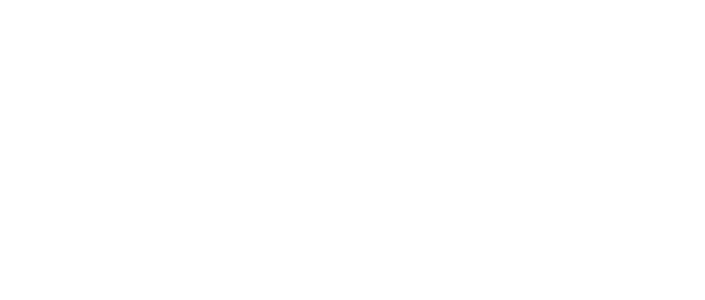
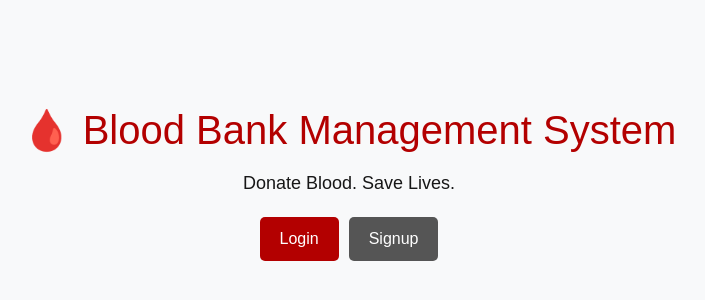
Before and after one commit to AS0825/blood-bank, a Next.js app: page / in a window 1280 px wide. Before the commit this address had no page. Shown: the part 220-520 px from the top of the page, without its empty margins (291-996 px from the left). Built offline with nearby package versions, Linux system fonts and the light colour scheme.

Commit message:
update Homepage UI

```diff
--- a/app/login/page.tsx
+++ b/app/login/page.tsx
@@ -1,47 +1,30 @@
-export default function Home() {
+"use client"
+
+import { useState } from "react"
+import { supabase } from "@/lib/supabase"
+import { useRouter } from "next/navigation"
+
+export default function Login() {
+  const [email, setEmail] = useState("")
+  const [password, setPassword] = useState("")
+  const router = useRouter()
+
+  const handleLogin = async () => {
+    const { error } = await supabase.auth.signInWithPassword({
+      email,
+      password,
+    })
+
+    if (error) alert(error.message)
+    else router.push("/dashboard")
+  }
+
   return (
-    <div style={{
-      minHeight: "100vh",
-      display: "flex",
-      flexDirection: "column",
-      justifyContent: "center",
-      alignItems: "center",
-      backgroundColor: "#f8f9fa"
-    }}>
-      <h1 style={{ fontSize: "40px", color: "#b30000" }}>
-        🩸 Blood Bank Management System
-      </h1>
-
-      <p style={{ marginTop: "10px", fontSize: "18px" }}>
-        Donate Blood. Save Lives.
-      </p>
-
-      <div style={{ marginTop: "20px" }}>
-        <a href="/login">
-          <button style={{
-            padding: "10px 20px",
-            marginRight: "10px",
-            backgroundColor: "#b30000",
-            color: "white",
-            border: "none",
-            borderRadius: "5px"
-          }}>
-            Login
-          </button>
-        </a>
-
-        <a href="/signup">
-          <button style={{
-            padding: "10px 20px",
-            backgroundColor: "#555",
-            color: "white",
-            border: "none",
-            borderRadius: "5px"
-          }}>
-            Signup
-          </button>
-        </a>
-      </div>
+    <div>
+      <h1>Login</h1>
+      <input placeholder="Email" onChange={(e)=>setEmail(e.target.value)} />
+      <input type="password" placeholder="Password" onChange={(e)=>setPassword(e.target.value)} />
+      <button onClick={handleLogin}>Login</button>
     </div>
-  );
+  )
 }
--- a/app/page.tsx
+++ b/app/page.tsx
@@ -1,13 +1,47 @@
-"use client"
-import { useRouter } from "next/navigation"
-import { useEffect } from "react"
+export default function Home() {
+  return (
+    <div style={{
+      minHeight: "100vh",
+      display: "flex",
+      flexDirection: "column",
+      justifyContent: "center",
+      alignItems: "center",
+      backgroundColor: "#f8f9fa"
+    }}>
+      <h1 style={{ fontSize: "40px", color: "#b30000" }}>
+        🩸 Blood Bank Management System
+      </h1>
 
-export default function Home() {
-  const router = useRouter()
+      <p style={{ marginTop: "10px", fontSize: "18px" }}>
+        Donate Blood. Save Lives.
+      </p>
 
-  useEffect(() => {
-    router.push("/login")
-  }, [])
+      <div style={{ marginTop: "20px" }}>
+        <a href="/login">
+          <button style={{
+            padding: "10px 20px",
+            marginRight: "10px",
+            backgroundColor: "#b30000",
+            color: "white",
+            border: "none",
+            borderRadius: "5px"
+          }}>
+            Login
+          </button>
+        </a>
 
-  return null
+        <a href="/signup">
+          <button style={{
+            padding: "10px 20px",
+            backgroundColor: "#555",
+            color: "white",
+            border: "none",
+            borderRadius: "5px"
+          }}>
+            Signup
+          </button>
+        </a>
+      </div>
+    </div>
+  );
 }
```
